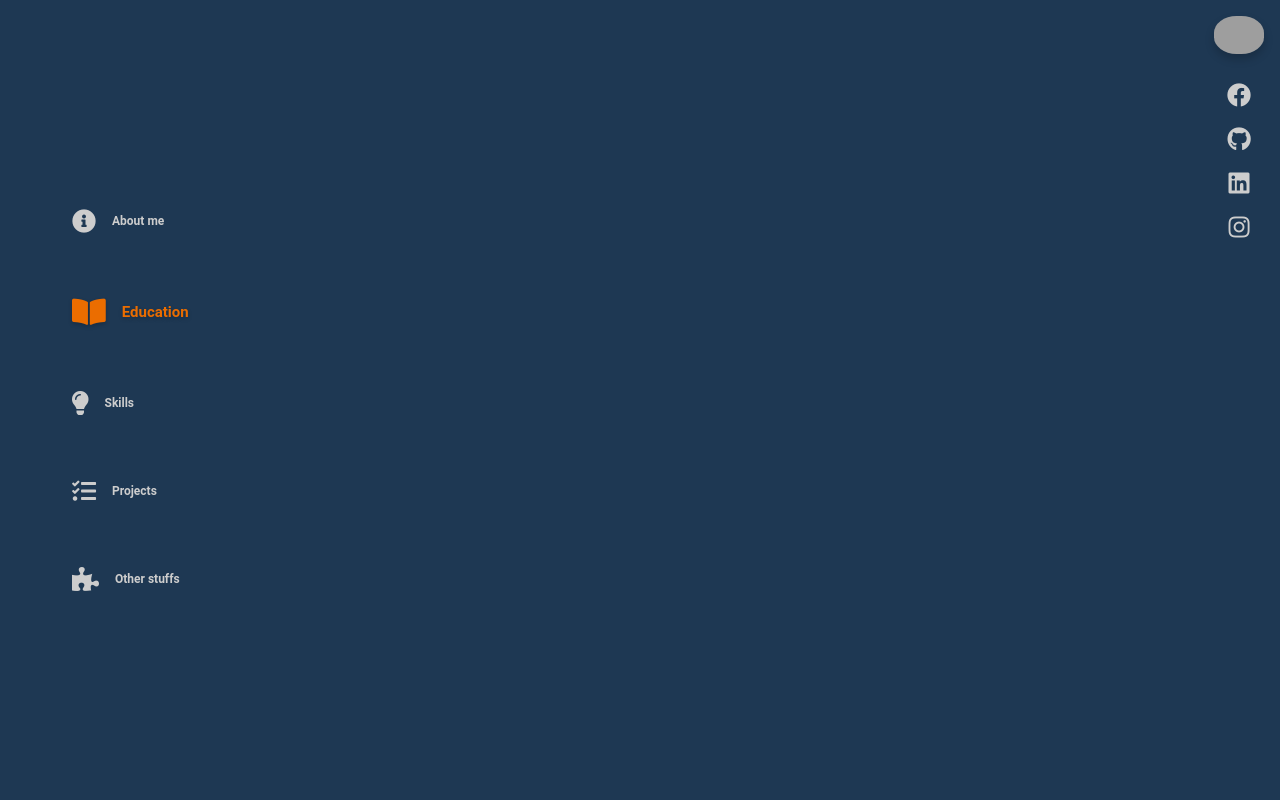
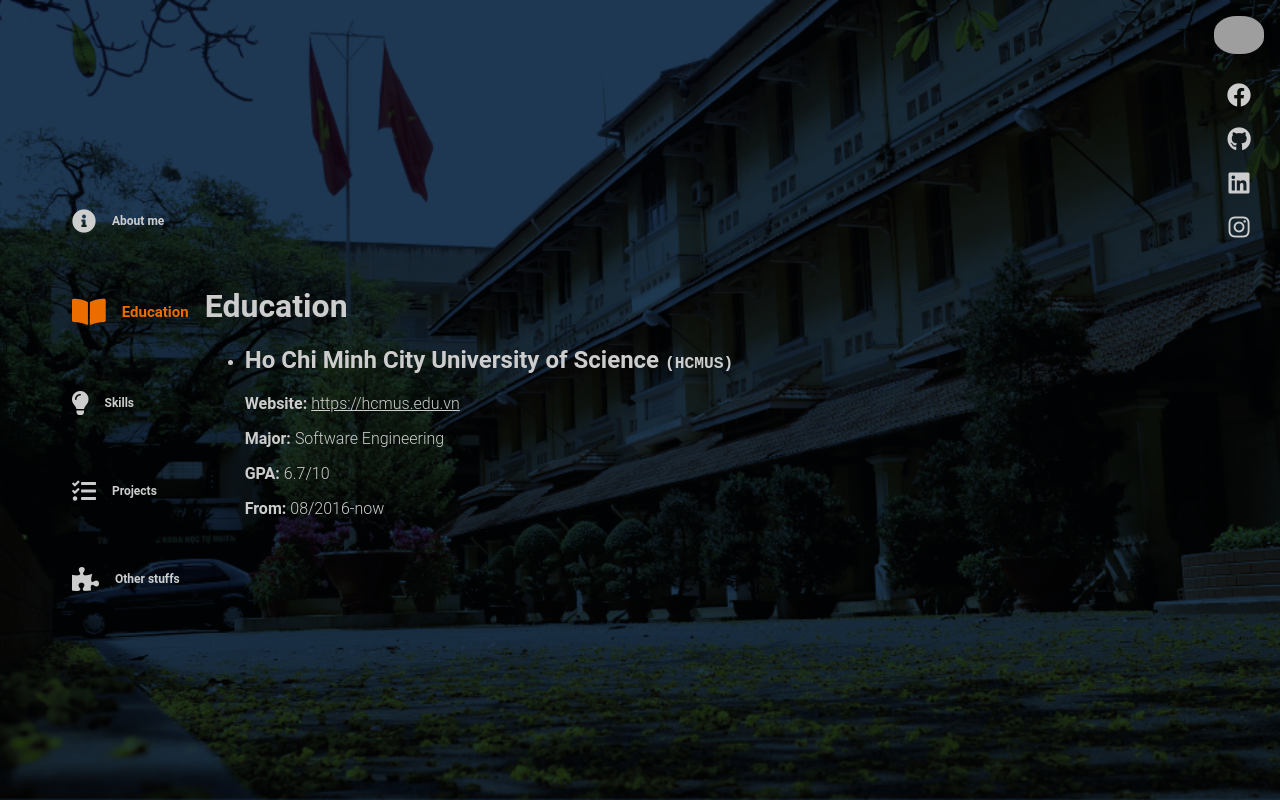
Before and after one commit to beohoang98/beohoang98.github.io, a Vue app: page /#/education in a window 1280 px wide. Built offline with nearby package versions, Linux system fonts and the light colour scheme; grey boxes are pictures that could not be loaded; a web font is replaced by a local one.

Commit message:
add education

```diff
--- a/public/index.html
+++ b/public/index.html
@@ -6,19 +6,52 @@
     <meta name="viewport" content="width=device-width,initial-scale=1.0">
     <link rel="icon" href="<%= BASE_URL %>favicon.ico">
     <title><%= htmlWebpackPlugin.options.title %></title>
+    <meta name="description" content="Personal website of @beohoang98">
+    <meta name="og:image" content="https://github.com/beohoang98.png?witdh=192">
 
     <link rel="preconnect" href="https://fonts.gstatic.com">
     <link href="https://fonts.googleapis.com/css2?family=Be+Vietnam:wght@300&display=swap" rel="stylesheet">
-  <link rel="stylesheet" href="https://cdnjs.cloudflare.com/ajax/libs/font-awesome/5.15.1/css/fontawesome.min.css" integrity="sha512-kJ30H6g4NGhWopgdseRb8wTsyllFUYIx3hiUwmGAkgA9B/JbzUBDQVr2VVlWGde6sdBVOG7oU8AL35ORDuMm8g==" crossorigin="anonymous" />
-  <link rel="stylesheet" href="https://cdnjs.cloudflare.com/ajax/libs/font-awesome/5.15.1/css/brands.min.css" integrity="sha512-D0B6cFS+efdzUE/4wh5XF5599DtW7Q1bZOjAYGBfC0Lg9WjcrqPXZto020btDyrlDUrfYKsmzFvgf/9AB8J0Jw==" crossorigin="anonymous" />
-  <link rel="stylesheet" href="https://cdnjs.cloudflare.com/ajax/libs/font-awesome/5.15.1/css/solid.min.css" integrity="sha512-SazV6tF6Ko4GxhyIZpKoXiKYndqzh7+cqxl9HDH7DGSpjkCN3QLqTAlhJHJnKxu3/2rfCsltzwFC4CmxZE1hPg==" crossorigin="anonymous" />
+    <link rel="stylesheet" href="https://cdnjs.cloudflare.com/ajax/libs/font-awesome/5.15.1/css/fontawesome.min.css"
+          integrity="sha512-kJ30H6g4NGhWopgdseRb8wTsyllFUYIx3hiUwmGAkgA9B/JbzUBDQVr2VVlWGde6sdBVOG7oU8AL35ORDuMm8g=="
+          crossorigin="anonymous" />
+    <link rel="stylesheet" href="https://cdnjs.cloudflare.com/ajax/libs/font-awesome/5.15.1/css/brands.min.css"
+          integrity="sha512-D0B6cFS+efdzUE/4wh5XF5599DtW7Q1bZOjAYGBfC0Lg9WjcrqPXZto020btDyrlDUrfYKsmzFvgf/9AB8J0Jw=="
+          crossorigin="anonymous" />
+    <link rel="stylesheet" href="https://cdnjs.cloudflare.com/ajax/libs/font-awesome/5.15.1/css/solid.min.css"
+          integrity="sha512-SazV6tF6Ko4GxhyIZpKoXiKYndqzh7+cqxl9HDH7DGSpjkCN3QLqTAlhJHJnKxu3/2rfCsltzwFC4CmxZE1hPg=="
+          crossorigin="anonymous" />
+    <!-- Global site tag (gtag.js) - Google Analytics -->
+    <script async src="https://www.googletagmanager.com/gtag/js?id=G-K14M36X2CW"></script>
+    <script async>
+        window.dataLayer = window.dataLayer || [];
+        function gtag() {dataLayer.push(arguments);}
+        gtag("js", new Date());
+        gtag("config", "G-K14M36X2CW");
+    </script>
+    <style>
+        #initial-loading {
+            display: flex;
+            flex-direction: column;
+            justify-content: center;
+            align-items: center;
+            width: 100vw;
+            height: 100vh;
+            background: #000;
+            color: #aaa;
+        }
+    </style>
 </head>
 <body>
 <noscript>
     <strong>We're sorry but <%= htmlWebpackPlugin.options.title %> doesn't work properly without JavaScript enabled.
         Please enable it to continue.</strong>
 </noscript>
-<div id="app"></div>
+<div id="app">
+    <div id="initial-loading">
+        <img src="<%= BASE_URL %>/favicon.ico" alt="">
+        <h2>Loading...</h2>
+    </div>
+</div>
 <!-- built files will be auto injected -->
 </body>
 </html>
--- a/src/assets/_background_color.scss
+++ b/src/assets/_background_color.scss
@@ -25,7 +25,12 @@
     }
 
     &-education {
-        background: #1e3853;
+        background-image: url('/hcmus.jpg');
+        background-color: #1e3853;
+        background-attachment: fixed;
+        background-blend-mode: multiply;
+        background-position: center;
+        background-size: cover;
     }
 
     &-skills {
--- a/src/assets/common.scss
+++ b/src/assets/common.scss
@@ -46,7 +46,7 @@ body {
         flex: 1 1 auto;
         overflow: auto;
         transition: 200ms;
-        max-height: 100%;
+        max-height: 100vh;
     }
 
     &-content {
--- a/src/assets/skill.scss
+++ b/src/assets/skill.scss
@@ -3,44 +3,51 @@
 .skill {
     width: 300px;
     position: relative;
-    animation: skill_item_appear 200ms ease-in-out;
-    overflow: visible;
+    transform-origin: center;
+    animation: skill_item_appear 1s cubic-bezier(0.445, 0.050, 0.550, 0.950);
 
     &-title {
         text-shadow: 0 4px 8px #0003;
+
         &.clickable {
             cursor: pointer;
             text-decoration: underline;
         }
     }
+
     &-exp {
         color: $text-on-dark-color;
+
         &-value {
             font-weight: 700;
             font-size: 1.25em;
             margin-right: 0.5em;
         }
     }
+
     &-note {
         font-size: 0.75em;
         white-space: pre-wrap;
     }
+
     &-details {
-        display: none;
+        display: flex;
+        visibility: hidden;
+        opacity: 0;
         position: fixed;
         width: 100%;
         height: 100%;
         overflow: auto;
         top: 0;
         left: 0;
-        animation: skill_details_appear 100ms ease-in-out both;
+        transform-origin: center;
         justify-content: center;
         align-items: center;
         flex-flow: row wrap;
         z-index: 999;
 
         &-backdrop {
-            position: absolute;
+            position: fixed;
             top: 0;
             left: 0;
             width: 100%;
@@ -50,16 +57,21 @@
         }
 
         &.show {
-            display: flex;
+            visibility: visible;
+            opacity: 1;
+            transition: opacity 200ms;
         }
     }
+
     &-bg {
         stroke: none;
         fill: $secondary-color;
+
         path {
             transition: 1100ms linear;
         }
     }
+
     &-content {
         position: absolute;
         top: 50%;
@@ -67,31 +79,44 @@
         transform: translate(-50%, -50%);
         text-align: center;
     }
+
     &-icon {
         font-size: 50px;
     }
 }
 
-@keyframes skill_details_appear {
-    0% {
-        opacity: 0;
+@keyframes skill_item_appear {
+    /**
+     * Generated from https://rawgit.com/sktt/springish-css/master/index.html
+     */
+    0.00% {
+        transform: scale(0);
     }
-    100% {
-        opacity: 1;
+    10.16% {
+        transform: scale(1.4106);
+    }
+    21.39% {
+        transform: scale(0.8391);
+    }
+    32.62% {
+        transform: scale(1.0631);
+    }
+    43.85% {
+        transform: scale(0.9753);
+    }
+    55.08% {
+        transform: scale(1.0097);
+    }
+    66.31% {
+        transform: scale(0.9962);
+    }
+    77.54% {
+        transform: scale(1.0015);
+    }
+    88.77% {
+        transform: scale(0.9994);
+    }
+    100.00% {
+        transform: scale(1.0002);
     }
 }
-
-@keyframes skill_item_appear {
-    0% {
-        opacity: 0;
-        transform: scale(0.5);
-    }
-    70% {
-        opacity: 0.7;
-        transform: scale(1.1);
-    }
-    100% {
-        opacity: 1;
-        transform: scale(1);
-    }
-}
--- a/src/components/Skill.vue
+++ b/src/components/Skill.vue
@@ -1,5 +1,10 @@
 <template>
-    <div class="skill">
+    <div
+        class="skill"
+        @animationend="animationEnd"
+        @animationcancel="animationEnd"
+        @animationstart="animationStart"
+    >
         <svg class="skill-bg" viewBox="0 0 100 100">
             <path :d="randomGlob"></path>
         </svg>
@@ -14,15 +19,13 @@
             </div>
             <p class="skill-note">{{ skill.note }}</p>
         </div>
-        <div
-            :class="detailsClass"
-            v-if="skill.skills && skill.skills.length && showDetails"
-        >
+        <div :class="detailsClass" v-if="skill.skills && skill.skills.length">
             <div
                 class="skill-details-backdrop"
                 @click="showDetails = false"
             ></div>
             <app-skill
+                v-show="showDetails"
                 :skill="childSkill"
                 v-for="(childSkill, idx) in skill.skills"
                 :key="idx"
@@ -42,6 +45,7 @@
                 showDetails: false,
                 randomGlob: "",
                 interval: -1,
+                canClick: true,
             };
         },
         props: {
@@ -63,7 +67,7 @@
         },
         methods: {
             handleClick(ev: MouseEvent) {
-                this.showDetails = true;
+                if (this.canClick) this.showDetails = true;
             },
             handleKeydown(ev: KeyboardEvent) {
                 ev.stopPropagation();
@@ -94,12 +98,21 @@
                 path += "Z";
                 return path;
             },
+            animationStart() {
+                this.canClick = false;
+            },
+            animationEnd(ev: AnimationEvent) {
+                console.debug(ev.type);
+                this.canClick = true;
+            },
         },
         watch: {
             showDetails(value) {
                 if (value) {
+                    history.pushState(null, this.skill.name);
                     document.addEventListener("keydown", this.handleKeydown);
                 } else {
+                    history.back();
                     document.removeEventListener("keydown", this.handleKeydown);
                 }
             },
--- a/src/views/Education.vue
+++ b/src/views/Education.vue
@@ -2,7 +2,31 @@
     <div>
         <h1>Education</h1>
         <ul>
-            <li></li>
+            <li>
+                <article title="Ho Chi Minh City University of Science">
+                    <h2>
+                        Ho Chi Minh City University of Science
+                        <small><code>(HCMUS)</code></small>
+                    </h2>
+                    <p>
+                        <strong>Website: </strong>
+                        <a
+                            rel="noreferrer noopener"
+                            href="https://hcmus.edu.vn"
+                            target="_blank"
+                            >https://hcmus.edu.vn</a
+                        >
+                    </p>
+                    <p><strong>Major: </strong>Software Engineering</p>
+                    <p><strong>GPA: </strong>6.7/10</p>
+                    <p>
+                        <strong>From: </strong>
+                        <time datetime="August 2016">08/2016</time>
+                        <span>-</span>
+                        <time datetime="now">now</time>
+                    </p>
+                </article>
+            </li>
         </ul>
     </div>
 </template>
--- a/src/views/SkillPage.vue
+++ b/src/views/SkillPage.vue
@@ -28,10 +28,12 @@
 <style lang="scss" scoped>
     .skill-page-content {
         text-align: center;
+        overflow: visible;
     }
     .skill-page-list {
         display: flex;
         flex-flow: row wrap;
         justify-content: center;
+        overflow: visible;
     }
 </style>
```
Also changed, not shown: src/router/index.ts (+6 -2 lines), public/hcmus.jpg (added). Lines whose indentation alone changed are shown as unchanged.
